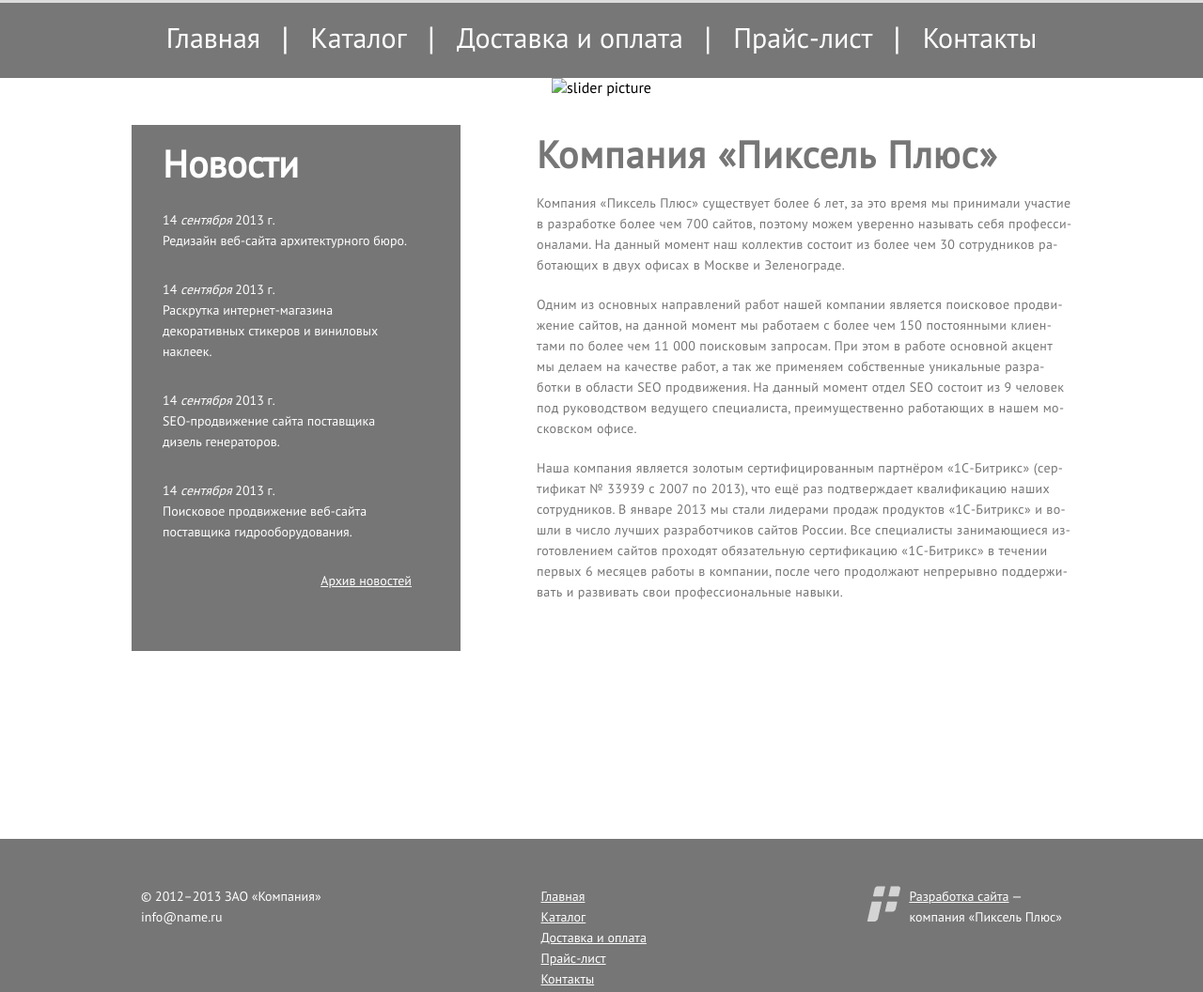
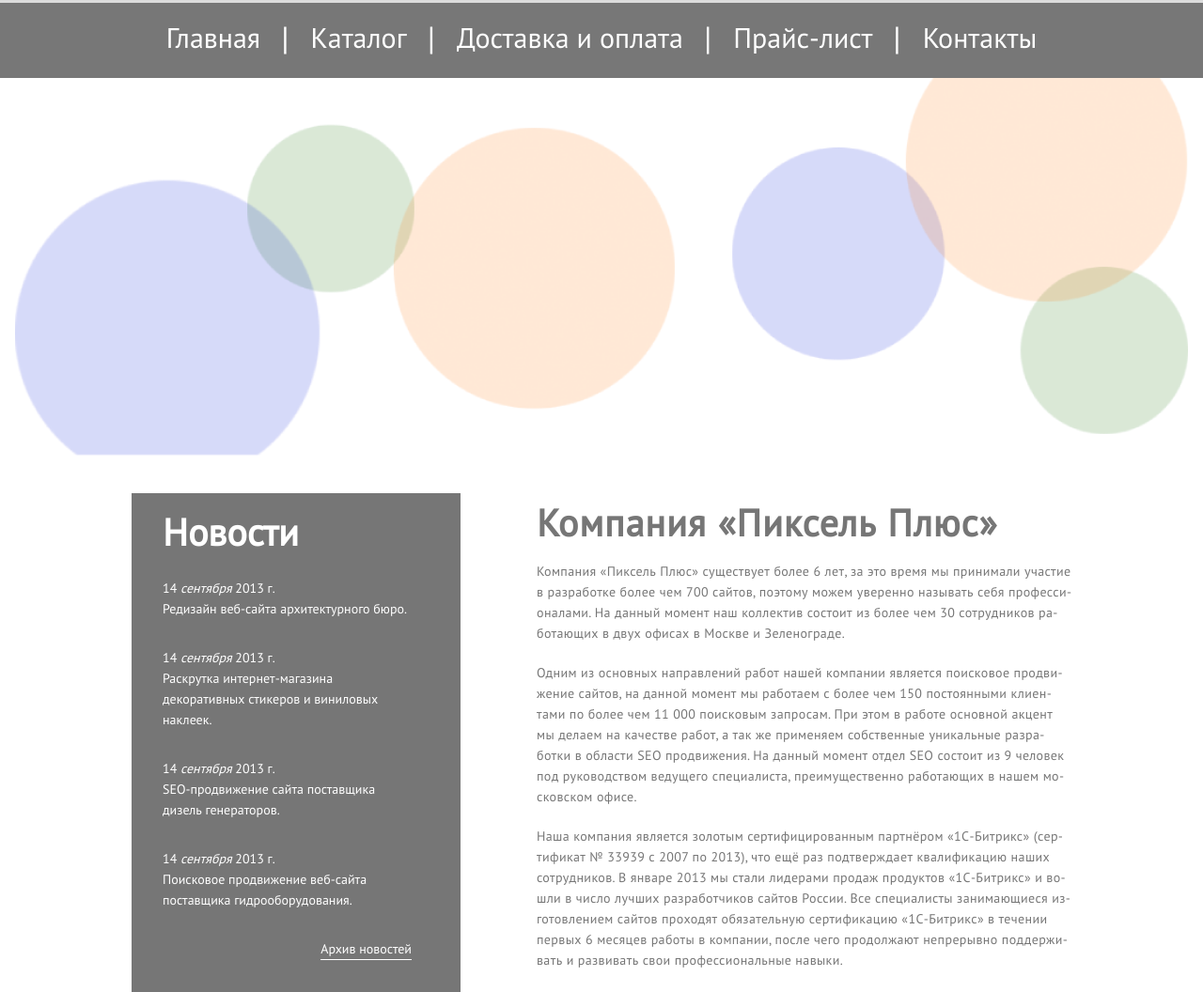
Before and after one commit to Veoz/Mlvl-html, a website: page app/index.html in a window 1280 px wide. Shown: the part 227-1283 px from the top of the page at 94% size. Drawn offline with Linux system fonts and the light colour scheme.

Commit message:
slider fix

```diff
--- a/app/_media-slider.scss
+++ b/app/_media-slider.scss
@@ -1,11 +1,12 @@
 @media screen and (max-width: 1248px){
   section.slider{
-    div.img{
-      img{
-
-        display: none;
+      div.img{
+          img{
+              display: none;
       }
     }
   }
-
+  section.content{
+     margin: 20px 0 0!important;
+  }
 }
--- a/app/index.html
+++ b/app/index.html
@@ -36,7 +36,7 @@
     </nav>
     <section class="slider">
         <div class="img">
-            <img src="img/slider.png" alt="slider picture">
+            <img src="img/slider-r.png" alt="slider picture">
         </div>
     </section>
     <section class="content">
--- a/app/style.scss
+++ b/app/style.scss
@@ -105,13 +105,14 @@
     display: flex;
     justify-content: center;
     img{
-
+      width: 1248px;
+      height: 462px;
     }
   }
 }
 
 section.content{
-  margin: 30px 0 0;
+  margin: -20px 0 0;
   padding-bottom: 195px;
   div.container{
     height: 785px;
@@ -141,6 +142,8 @@
         justify-content: flex-end;
         a{
           color: $news-color;
+          text-decoration: none;
+          border-bottom: 1px solid $footer-color;
         }
       }
     }
@@ -190,6 +193,7 @@
     color:$footer-color;
     a{
       color:$footer-color;
+
     }
     div.copy{
       width: 200px;
@@ -202,6 +206,10 @@
         li{
           list-style: none;
 
+          a{
+            text-decoration: none;
+            border-bottom: 1px solid $footer-color;
+          }
         }
       }
     }
```
Also changed, not shown: app/css/style.css, app/img/slider-r.png (added).
